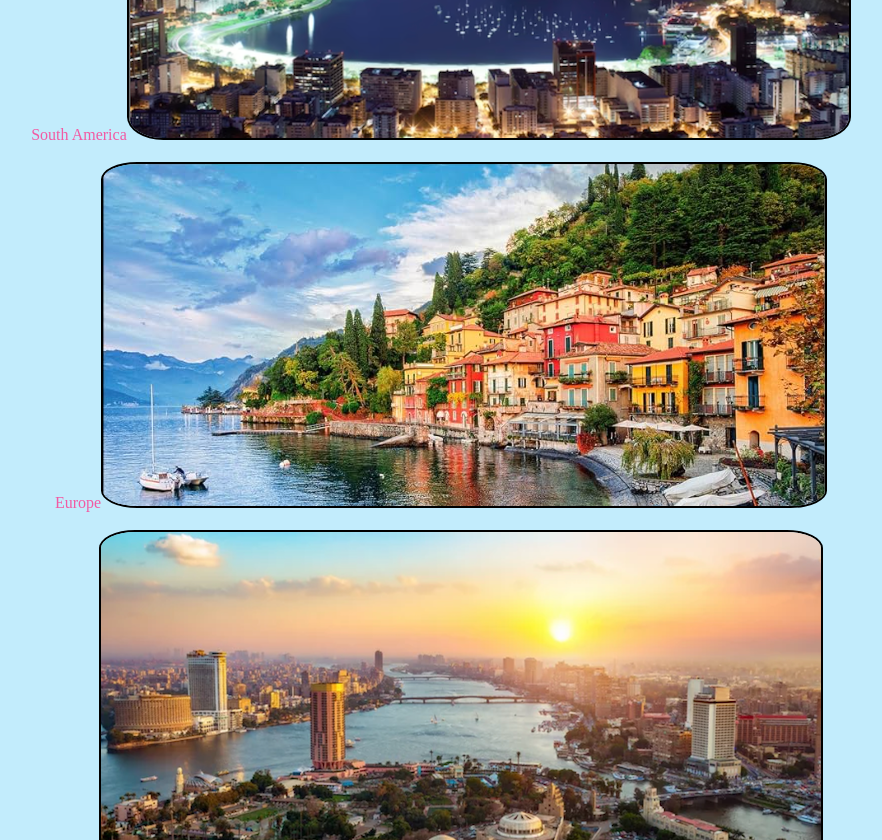
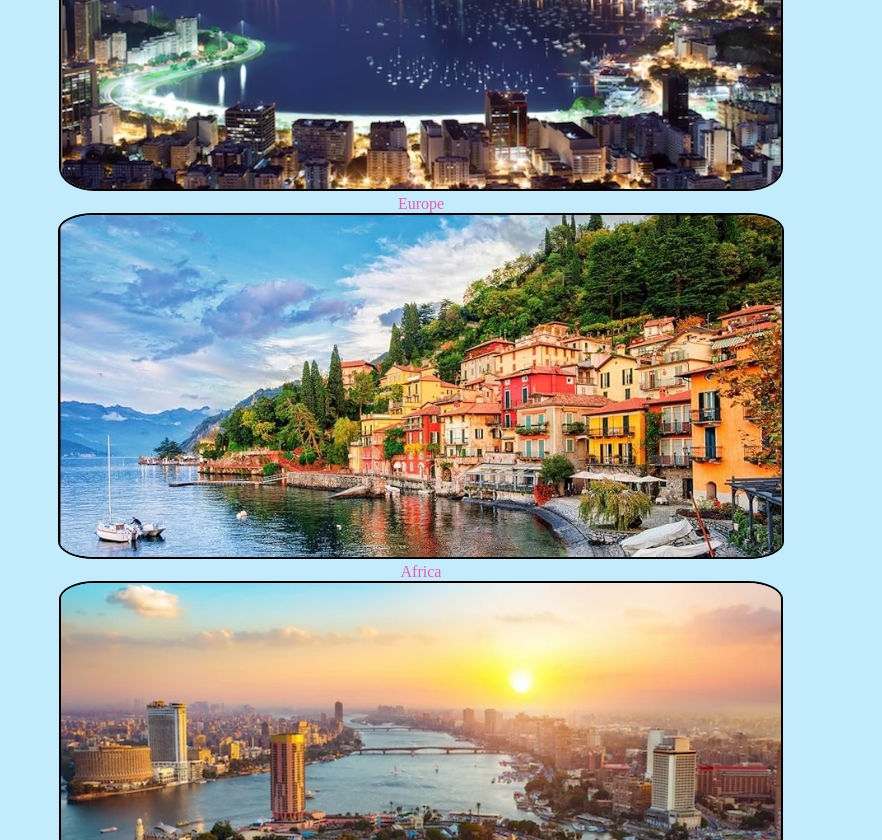
Before and after one commit to Tyara0123/Traveling-Website, a plain HTML site: page index.html in a window 1280 px wide. Shown: the part 1960-2800 px from the top of the page, without its empty margins (219-1101 px from the left). Drawn offline with Linux system fonts and the light colour scheme.

Commit message:
Add files via upload

```diff
--- a/index.html
+++ b/index.html
@@ -5,7 +5,8 @@
 <link href="style.css" type="text/css" rel="stylesheet" />
 </head>
 <body>
-<h1><center>Travling Around the World<img src="Travel.png" alt="Plane"/></center></h1>
+<h1><center>Travling Around the World </center></h1>
+<center><img src="Travel.png" alt="Plane"/></center>
 
 <p><center><b>Made by Tiara</b></center></p>
 <br>
@@ -57,21 +58,35 @@
 <br>
 <br>
 
-<ul>
-	<center><li><a href="North America.html">North America<img src="na.png" alt="North America"/></a></li>
+
+<center><a href="North America.html">North America</a>
 	<br>
-	<li><a href="SouthAmerica.html">South America<img src="Brazil.png" alt="South America"/></a></li>
+	<img src="na.png" alt="North America"/>
 	<br>
-	<li><a href="europe.html">Europe<img src="europe.png" alt="Europe"/></a></li>
+	<a href="SouthAmerica.html">South America</a>
 	<br>
-	<li><a href="Africa.html">Africa<img src="AfricaCountry.png" alt="Africa"/></a></li>
+	<img src="Brazil.png" alt="South America"/>
 	<br>
-	<li><a href="Asia.html">Asia<img src="asia.png" alt="Asia"/></a></li>
+	<a href="europe.html">Europe</a>
 	<br>
-	<li><a href="Antartica.html">Antartica<img src="antartica.png" alt="Antartica"/></a></li>
+	<img src="europe.png" alt="Europe"/>
 	<br>
-	<li><a href="Australia.html">Australia<img src="Australiathing.png" alt="Australia"/></a></li><center>
-</ul>
+	<a href="Africa.html">Africa</a>
+	<br>
+	<img src="AfricaCountry.png" alt="Africa"/>
+	<br>
+	<a href="Asia.html">Asia</a>
+	<br>
+	<img src="asia.png" alt="Asia"/>
+	<br>
+	<a href="Antartica.html">Antartica</a>
+	<br>
+	<img src="antartica.png" alt="Antartica"/>
+	<br>
+	<a href="Australia.html">Australia</a>
+	<br>
+	<img src="Australiathing.png" alt="Australia"/></center>
+
 
 
 
```
Also changed, not shown: europe.html (+50 -0 lines). Lines whose indentation alone changed are shown as unchanged.
